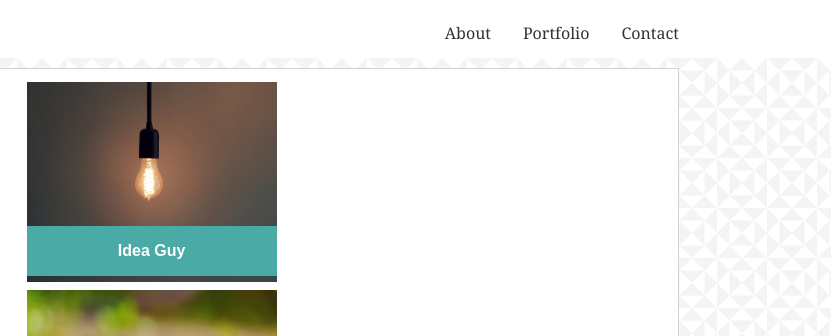
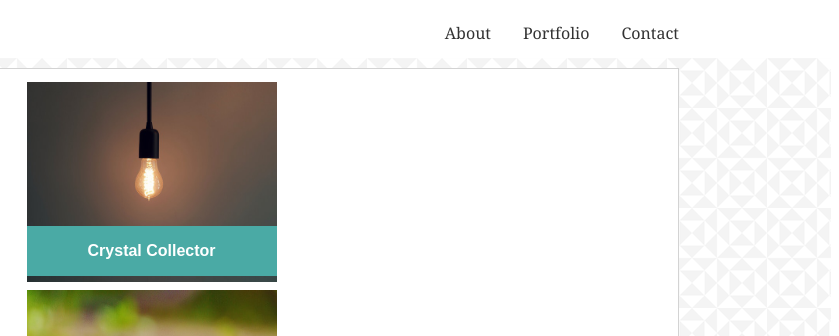
Before and after one commit to DillonPittman/Basic-Portfolio, a plain HTML site: page portfolio.html in a window 1280 px wide. Shown: the top 336 px of the page, 441-1280 px from the left. Drawn offline with Linux system fonts and the light colour scheme.

Commit message:
added link for crystal collector game

```diff
--- a/portfolio.html
+++ b/portfolio.html
@@ -34,12 +34,14 @@
                             </a>
                         </th>
                         <th>
-                            <div class="img-box">
-                                    <img src="assets/images/bulb.jpeg" class="port-img" alt="Idea Guy">
-                                        <div class="text-block">
-                                            <p>Idea Guy</p>
+                            <a href="https://dillonpittman.github.io/CrystalCollector/">
+                                <div class="img-box">
+                                        <img src="assets/images/bulb.jpeg" class="port-img" alt="Idea Guy">
+                                            <div class="text-block">
+                                                <p>Crystal Collector</p>
+                                            </div>
                                         </div>
-                                    </div>
+                                    </a>
                         </th>
                     </tr>
                     <tr>
```
